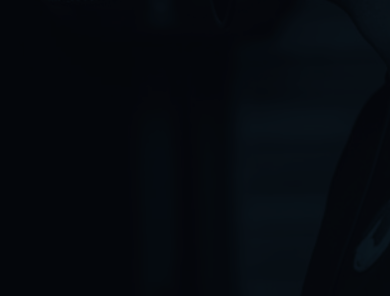
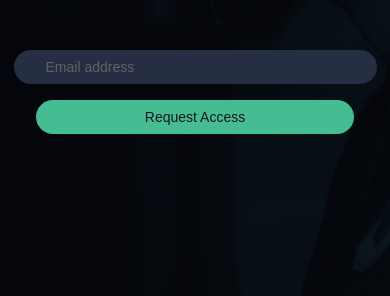
Before and after one commit to bauzhadze97/Pod, a plain HTML site: page index.html in a window 390 px wide. Shown: the part 348-644 px from the top of the page. Drawn offline with Linux system fonts and the light colour scheme; a web font is replaced by a local one.

Commit message:
Mobile done

```diff
--- a/index.html
+++ b/index.html
@@ -19,6 +19,10 @@
       <img src="./assets/desktop/google-podcasts.svg" class="google">
       <img src="./assets/desktop/pocket-casts.svg" class="pocket">
     </div>
+    <form>
+    <input type="email" placeholder="Email address" title="Oops! Please check your email" required>
+    <input type="submit" value="Request Access">
+    </form>
   </section>
 </main>
 </body>
--- a/style.scss
+++ b/style.scss
@@ -68,4 +68,29 @@ section{
           height: 15px;
         }
     }
+    & form{
+      width: 100%;
+      display: flex;
+      justify-content: center;
+      align-items: center;
+      flex-direction: column;
+      & input[type=email]{
+        background: #2C344B;
+        border-radius: 28px;
+        border: none;
+        padding: 9px 150px 9px 32px;;
+        margin: 48px 24px 16px 24px;
+        color: #9599A5;
+        font-size: 14px;
+      }
+      & input[type=submit] {
+        background: #54E6AF;
+        box-shadow: 0px 25px 20px -20px rgba(84, 230, 175, 0.497913);
+        border-radius: 28px;
+        color: #121725;
+        font-size: 14px;
+        border: none;
+        padding: 9px 109px 9px 109px;
+      }
+    }
 }
```
Also changed, not shown: style.css, 1 other file.
